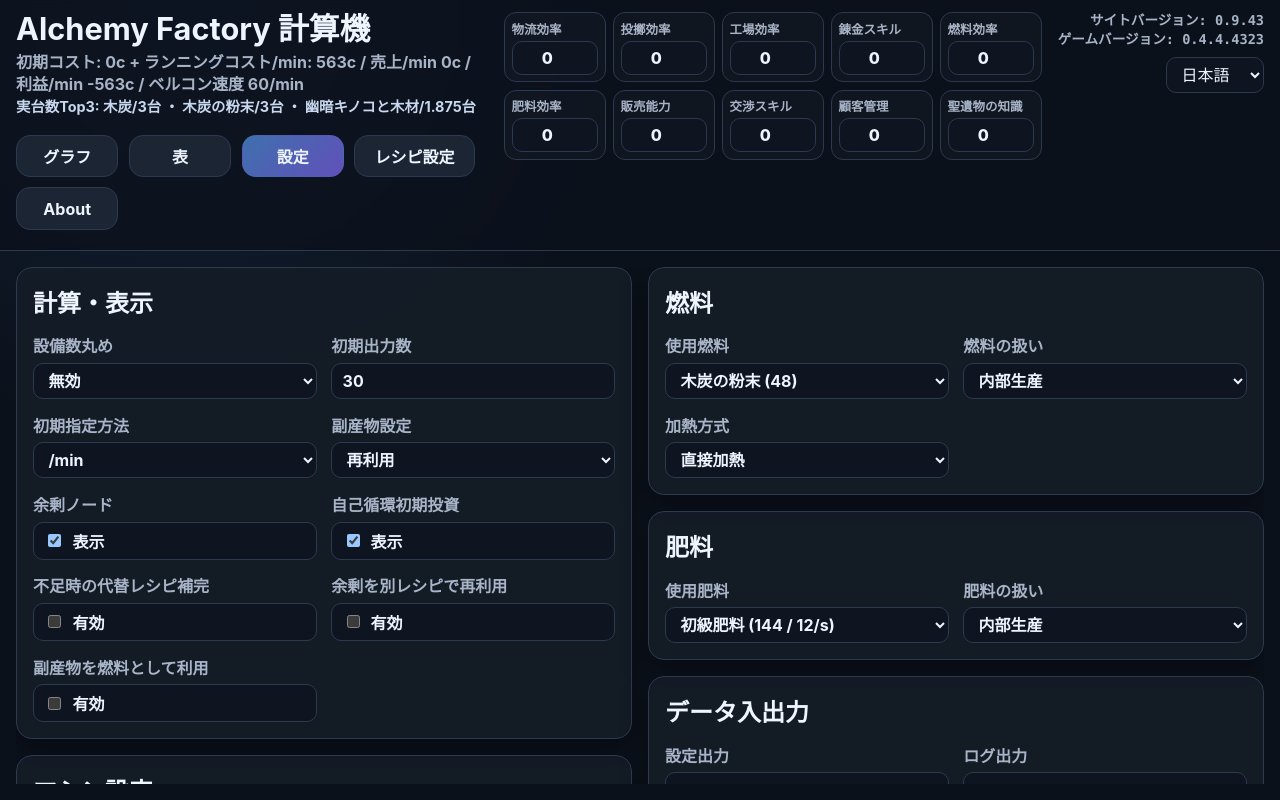
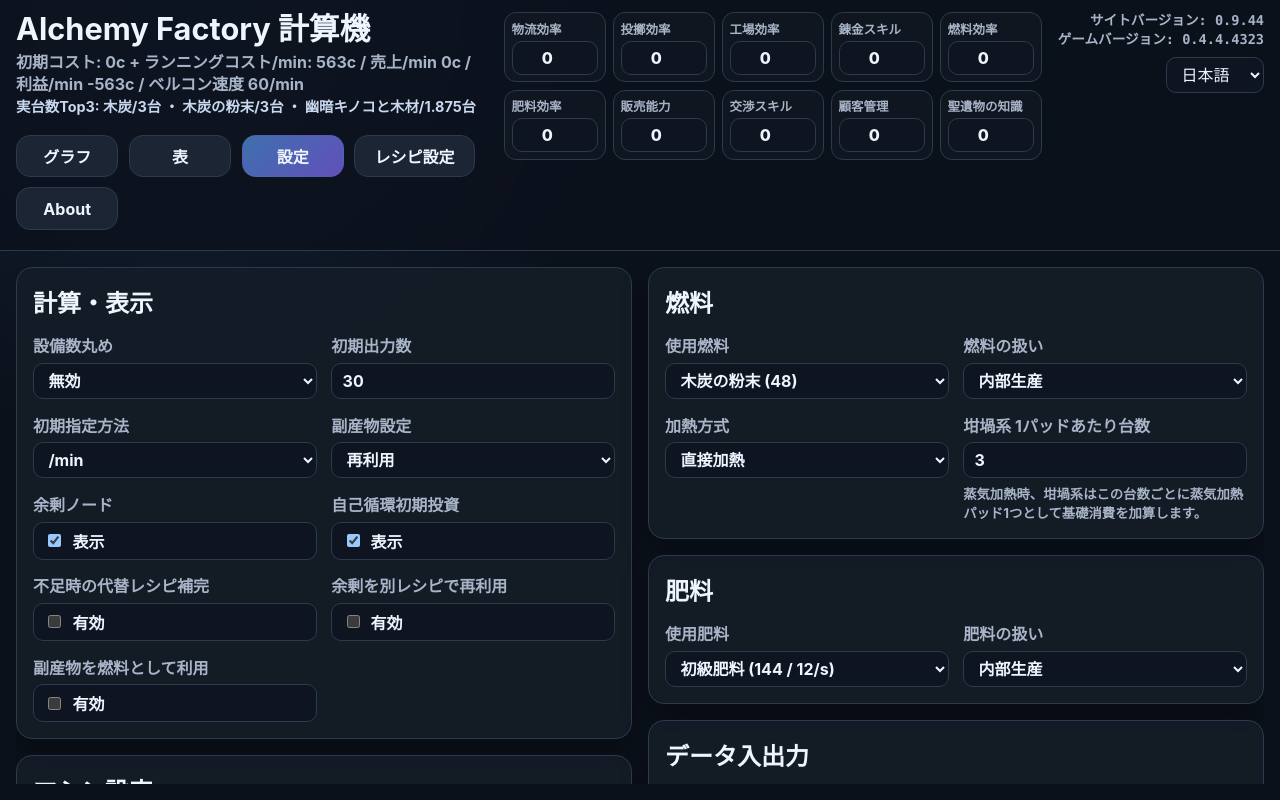
Before and after one commit to spaltfcy/alchemyfactory-calculator, a React (Vite) app: page / in a window 1280 px wide. Both pictures are taken after a click on the button "設定". Built offline with nearby package versions, Linux system fonts and the light colour scheme.

Commit message:
v0.9.44 Highlight surplus reuse and add steam pad consumption

```diff
--- a/package.json
+++ b/package.json
@@ -1,6 +1,6 @@
 {
   "name": "alchemyfactory-calculator",
-  "version": "0.9.43",
+  "version": "0.9.44",
   "private": true,
   "type": "module",
   "scripts": {
--- a/src/App.tsx
+++ b/src/App.tsx
@@ -20,7 +20,7 @@ import { getMachinePreferences } from './data/machinePreferences';
 import { getParadoxSettings, isParadoxableItem } from './data/paradox';
 import { recipeById } from './data/recipes';
 
-const APP_VERSION = '0.9.43';
+const APP_VERSION = '0.9.44';
 const GAME_VERSION = '0.4.4.4323';
 
 type RuntimeFlags = {
--- a/src/components/PlannerNode.tsx
+++ b/src/components/PlannerNode.tsx
@@ -37,6 +37,7 @@ export function PlannerNode({ data }: NodeProps) {
     (nodeData.completed ? ' is-completed' : '') +
     (nodeData.isFuelSource ? ' is-fuel-source' : '') +
     (nodeData.isPurchasedSource ? ' is-purchased-source' : '') +
+    (nodeData.isSurplusReuseAdded ? ' is-surplus-reuse-added' : '') +
     (nodeData.focused ? ' is-focused' : '') +
     (nodeData.isInitialInvestment ? ' is-initial-investment' : '') +
     (nodeData.hasStartupWarning ? ' is-startup-warning' : '');
--- a/src/components/SettingsTab.tsx
+++ b/src/components/SettingsTab.tsx
@@ -30,6 +30,7 @@ const DEFAULT_FUEL_SETTINGS: AppSettings['fuel'] = {
   fuelItemId: 'charcoal_powder',
   sourceMode: 'internal',
   heatingMode: 'direct',
+  steamPadCrucibleCapacity: 3,
 };
 
 const DEFAULT_FERTILIZER_SETTINGS: AppSettings['fertilizer'] = {
@@ -799,6 +800,25 @@ export function SettingsTab({ state, setState, safeMode = false, onBeginJsonImpo
                   <option value="steam">{lang === 'ja' ? '蒸気加熱' : 'Steam heating'}</option>
                 </select>
               </label>
+
+              <label className="form-field">
+                <span>{lang === 'ja' ? '坩堝系 1パッドあたり台数' : 'Crucibles per steam pad'}</span>
+                <input
+                  id="steam-pad-crucible-capacity"
+                  name="steam-pad-crucible-capacity"
+                  type="number"
+                  min={1}
+                  step={1}
+                  value={fuel.steamPadCrucibleCapacity ?? 3}
+                  autoComplete="off"
+                  onChange={(event: ChangeEvent<HTMLInputElement>) => {
+                    const value = Number(event.target.value);
+                    if (!Number.isFinite(value)) return;
+                    patchFuelSettings({ steamPadCrucibleCapacity: Math.max(1, Math.floor(value)) });
+                  }}
+                />
+                <small>{lang === 'ja' ? '蒸気加熱時、坩堝系はこの台数ごとに蒸気加熱パッド1つとして基礎消費を加算します。' : 'In steam heating mode, crucible-family machines share one steam heating pad per this many machines.'}</small>
+              </label>
             </div>
           </div>
         </section>
--- a/src/defaultState.ts
+++ b/src/defaultState.ts
@@ -56,6 +56,7 @@ export const DEFAULT_STATE: AppState = {
       fuelItemId: 'charcoal_powder',
       sourceMode: 'internal',
       heatingMode: 'direct',
+      steamPadCrucibleCapacity: 3,
     },
     fertilizer: {
       enabled: true,
--- a/src/engine/calculationTypes.ts
+++ b/src/engine/calculationTypes.ts
@@ -38,6 +38,10 @@ export type RecipeStat = {
   thermalExtractorBonusPercent?: number;
   alchemyOutputMultiplier?: number;
   effectiveOutputPerMinuteMultiplier?: number;
+  surplusReuseAdded?: boolean;
+  surplusReuseAddedRunsPerMinute?: number;
+  surplusReuseSourceItemIds?: string[];
+  surplusReuseReplacedRecipeIds?: string[];
 };
 
 export type CalculatedEndpoint =
--- a/src/engine/graph.ts
+++ b/src/engine/graph.ts
@@ -27,7 +27,8 @@ export type PlannerNodeData = {
   tooltip?: string;
   sourceHandles?: PlannerHandleData[];
   targetHandles?: PlannerHandleData[];
-  badges?: Array<{ text: string; kind: 'heat' | 'info' | 'warning' | 'buy' }>;
+  badges?: Array<{ text: string; kind: 'heat' | 'info' | 'warning' | 'buy' | 'surplusReuse' }>;
+  isSurplusReuseAdded?: boolean;
   isInitialInvestment?: boolean;
   hasStartupWarning?: boolean;
   isFuelSource?: boolean;
@@ -272,11 +273,20 @@ function recipeMachineIoLabel(stat: RecipeStat | undefined): string | undefined
   return 'in ' + formatRate(inputPerMachine) + '/min, out ' + formatRate(outputPerMachine) + '/min';
 }
 
-function recipeMachineCountLabel(stat: RecipeStat | undefined, lang: Lang): string | undefined {
+function isSteamBoilerRecipe(recipeId: string): boolean {
+  return recipeId === 'steam_boiler_low' || recipeId === 'steam_boiler_medium' || recipeId === 'steam_boiler_high';
+}
+
+function recipeMachineCountLabel(recipeId: string, stat: RecipeStat | undefined, lang: Lang): string | undefined {
   if (!stat) return undefined;
   const productionRate = stat.positiveNetProductionRate;
-  if (lang === 'ja') return formatGraphMachineCount(stat.actualMachines) + '台 (' + formatRate(productionRate) + '/min)';
-  return formatGraphMachineCount(stat.actualMachines) + ' machines (' + formatRate(productionRate) + '/min)';
+  const machineCount = formatGraphMachineCount(stat.actualMachines);
+  if (isSteamBoilerRecipe(recipeId)) {
+    if (lang === 'ja') return '約' + machineCount + '台 (' + formatRate(productionRate) + '/min)';
+    return 'approx. ' + machineCount + ' machines (' + formatRate(productionRate) + '/min)';
+  }
+  if (lang === 'ja') return machineCount + '台 (' + formatRate(productionRate) + '/min)';
+  return machineCount + ' machines (' + formatRate(productionRate) + '/min)';
 }
 
 function buildEndpointNode(endpoint: CalculatedEndpoint, result: CalculationResult, lang: Lang): Node {
@@ -286,13 +296,19 @@ function buildEndpointNode(endpoint: CalculatedEndpoint, result: CalculationResu
     const recipe = recipeById[endpoint.recipeId];
     const machineLabel = recipeMachineLabel(rs, recipe?.machineId ?? '', lang);
     const ioLabel = recipeMachineIoLabel(rs);
-    const countLabel = recipeMachineCountLabel(rs, lang);
+    const countLabel = recipeMachineCountLabel(endpoint.recipeId, rs, lang);
     const hasHeat = result.flows.some((flow) => flow.to.type === 'recipe' && flow.to.recipeId === endpoint.recipeId && flow.role === 'fuel');
     const isFuelSource = result.flows.some((flow) => flow.from.type === 'recipe' && flow.from.recipeId === endpoint.recipeId && flow.role === 'fuel');
     const requiredStartupItemIds = result.initialInvestment?.requiredByRecipe?.[endpoint.recipeId] ?? [];
     const badges: PlannerNodeData['badges'] = [];
+    if (rs?.surplusReuseAdded) badges.push({ text: lang === 'ja' ? '♻ 余剰再利用' : '♻ Surplus reuse', kind: 'surplusReuse' });
     if (hasHeat) badges.push({ text: lang === 'ja' ? '要:熱源' : 'Heat', kind: 'heat' });
     for (const itemId of requiredStartupItemIds) badges.push({ text: (lang === 'ja' ? '⚠ 要:' : '⚠ Need:') + itemName(itemId, lang), kind: 'warning' });
+    const surplusReuseTooltip = rs?.surplusReuseAdded
+      ? (lang === 'ja'
+        ? '余剰再利用で追加: ' + (rs.surplusReuseSourceItemIds ?? []).map((itemId) => itemName(itemId, lang)).join(' / ')
+        : 'Added by surplus reuse: ' + (rs.surplusReuseSourceItemIds ?? []).map((itemId) => itemName(itemId, lang)).join(' / '))
+      : undefined;
     return {
       id,
       type: 'plannerNode',
@@ -306,6 +322,8 @@ function buildEndpointNode(endpoint: CalculatedEndpoint, result: CalculationResu
         badges: badges.length ? badges : undefined,
         hasStartupWarning: requiredStartupItemIds.length > 0,
         isFuelSource,
+        isSurplusReuseAdded: rs?.surplusReuseAdded ?? false,
+        tooltip: surplusReuseTooltip,
       } satisfies PlannerNodeData,
     };
   }
@@ -600,6 +618,7 @@ function nodeTheme(kind: PlannerNodeData['kind'], completed?: boolean, data: Pla
             : { fill: '#182233', stroke: '#4dabf7', title: '#eef6ff', sub: '#d0e4ff' };
   if (data.isInitialInvestment) return { fill: '#20242b', stroke: '#9aa4b2', title: '#edf2f7', sub: '#c7ced8' };
   if (data.isPurchasedSource) return { fill: '#112c35', stroke: '#43d9d5', title: '#e8ffff', sub: '#b7f4f2' };
+  if (data.isSurplusReuseAdded) return { fill: '#103136', stroke: '#4dd0c8', title: '#e8ffff', sub: '#bffaf0' };
   if (!completed) return theme;
   return { ...theme, stroke: '#63e6be' };
 }
@@ -964,10 +983,11 @@ function renderSvgNodeHandles(node: SvgGraphNode, handles: PlannerHandleData[] |
     .join('\n');
 }
 
-function svgBadgeColors(kind: 'heat' | 'info' | 'warning' | 'buy'): { fill: string; stroke: string; text: string } {
+function svgBadgeColors(kind: 'heat' | 'info' | 'warning' | 'buy' | 'surplusReuse'): { fill: string; stroke: string; text: string } {
   if (kind === 'heat') return { fill: '#4a2a0a', stroke: '#ff922b', text: '#ffe8cc' };
   if (kind === 'warning') return { fill: '#4a3b0a', stroke: '#ffd43b', text: '#fff3bf' };
   if (kind === 'buy') return { fill: '#09343a', stroke: '#43d9d5', text: '#c5fffc' };
+  if (kind === 'surplusReuse') return { fill: '#083b3d', stroke: '#4dd0c8', text: '#c5fffc' };
   return { fill: '#14314a', stroke: '#4dabf7', text: '#d0ebff' };
 }
 
--- a/src/engine/structuredBalanceSolver.ts
+++ b/src/engine/structuredBalanceSolver.ts
@@ -375,6 +375,45 @@ function usesSteamHeating(input: CalculateInput): boolean {
   return Boolean(input.settings.fuel?.enabled && input.settings.fuel.heatingMode === 'steam');
 }
 
+function normalizeSteamPadCrucibleCapacity(input: CalculateInput): number {
+  const raw = Number(input.settings.fuel?.steamPadCrucibleCapacity ?? 3);
+  if (!Number.isFinite(raw)) return 3;
+  return Math.max(1, Math.floor(raw));
+}
+
+function isCrucibleFamilyMachine(machineId: string): boolean {
+  return machineId === 'crucible' || machineId === 'stackable_crucible';
+}
+
+function steamHeatingPadCountForRecipe(
+  recipe: Recipe,
+  runsPerMinute: number,
+  input: CalculateInput,
+  productionSpeedMultiplier: number,
+  conveyorItemsPerMinute: number,
+): number {
+  if (!usesSteamHeating(input) || runsPerMinute <= EPS) return 0;
+  const effectiveMachineId = getEffectiveRecipeMachineId(recipe, input.settings);
+  const heatPerSec = HEAT_CONSUMER_BY_MACHINE_ID[effectiveMachineId]?.heatPerSec ?? 0;
+  if (heatPerSec <= EPS) return 0;
+  const runsPerMachine = runRateForRecipe(recipe, input, productionSpeedMultiplier, conveyorItemsPerMinute);
+  if (runsPerMachine <= EPS) return 0;
+  const actualMachines = runsPerMinute / runsPerMachine;
+  if (!Number.isFinite(actualMachines) || actualMachines <= EPS) return 0;
+  const capacity = isCrucibleFamilyMachine(effectiveMachineId) ? normalizeSteamPadCrucibleCapacity(input) : 1;
+  return Math.max(1, safeCeil(actualMachines / capacity));
+}
+
+function steamHeatingPadIdleSteamPerMinForRecipe(
+  recipe: Recipe,
+  runsPerMinute: number,
+  input: CalculateInput,
+  productionSpeedMultiplier: number,
+  conveyorItemsPerMinute: number,
+): number {
+  return steamHeatingPadCountForRecipe(recipe, runsPerMinute, input, productionSpeedMultiplier, conveyorItemsPerMinute) * 60;
+}
+
 function fuelHeatPerRun(recipe: Recipe, input: CalculateInput, productionSpeedMultiplier: number): number {
   if (!input.settings.fuel?.enabled) return 0;
   const directMachineHeat = usesSteamHeating(input) ? 0 : machineHeatPerRun(recipe, input, productionSpeedMultiplier);
@@ -502,6 +541,17 @@ function analyzeRuns(runs: RunMap, input: CalculateInput, productionSpeedMultipl
       const steamRate = steamPerRun * runsPerMinute;
       steamRequiredPerMin += steamRate;
       addDemand(recipe.id, 'steam', steamRate, 'steam');
+    }
+    const steamPadIdleSteamRate = steamHeatingPadIdleSteamPerMinForRecipe(
+      recipe,
+      runsPerMinute,
+      input,
+      productionSpeedMultiplier,
+      getConveyorItemsPerMinute(input.abilities),
+    );
+    if (steamPadIdleSteamRate > EPS) {
+      steamRequiredPerMin += steamPadIdleSteamRate;
+      addDemand(recipe.id, 'steam', steamPadIdleSteamRate, 'steam');
     }
     const nutrientsPerRun = fertilizerNutrientsPerRun(recipe, input);
     if (nutrientsPerRun > EPS) fertilizerNutrientsRequiredPerMin += nutrientsPerRun * runsPerMinute;
@@ -1862,6 +1912,27 @@ export function calculateStructuredBalance(input: CalculateInput, diagnostics: S
     }
   }
 
+  const surplusReuseAddedRunsByRecipe = new Map<string, number>();
+  const surplusReuseSourceItemsByRecipe = new Map<string, Set<string>>();
+  const surplusReuseReplacedRecipesByRecipe = new Map<string, Set<string>>();
+  for (const adoption of surplusReuse.trace.adoptions) {
+    addToMap(surplusReuseAddedRunsByRecipe, adoption.candidateRecipeId, adoption.addedRunsPerMinute);
+    const sourceItems = surplusReuseSourceItemsByRecipe.get(adoption.candidateRecipeId) ?? new Set<string>();
+    sourceItems.add(adoption.surplusItemId);
+    surplusReuseSourceItemsByRecipe.set(adoption.candidateRecipeId, sourceItems);
+    const replacedRecipes = surplusReuseReplacedRecipesByRecipe.get(adoption.candidateRecipeId) ?? new Set<string>();
+    replacedRecipes.add(adoption.replacedRecipeId);
+    surplusReuseReplacedRecipesByRecipe.set(adoption.candidateRecipeId, replacedRecipes);
+  }
+  for (const [recipeId, addedRuns] of surplusReuseAddedRunsByRecipe.entries()) {
+    const recipeStat = recipeStats[recipeId];
+    if (!recipeStat) continue;
+    recipeStat.surplusReuseAdded = true;
+    recipeStat.surplusReuseAddedRunsPerMinute = addedRuns;
+    recipeStat.surplusReuseSourceItemIds = [...(surplusReuseSourceItemsByRecipe.get(recipeId) ?? new Set<string>())];
+    recipeStat.surplusReuseReplacedRecipeIds = [...(surplusReuseReplacedRecipesByRecipe.get(recipeId) ?? new Set<string>())];
+  }
+
   const targetRecipeIdsByItem = new Map<string, string[]>();
   for (const target of input.targets) {
     const targetValue = Number(target.value);
--- a/src/types.ts
+++ b/src/types.ts
@@ -142,6 +142,7 @@ export type FuelSettings = {
   fuelItemId: string; // 使用する燃料アイテムID
   sourceMode: ExternalSourceMode; // 内部生産か外部生産か
   heatingMode: HeatingMode; // 直接加熱か蒸気加熱か
+  steamPadCrucibleCapacity: number; // 蒸気加熱パッド1つで扱う坩堝系設備台数
 };
 
 export type FertilizerSettings = {
```
Also changed, not shown: src/styles.css (+16 -0 lines).
